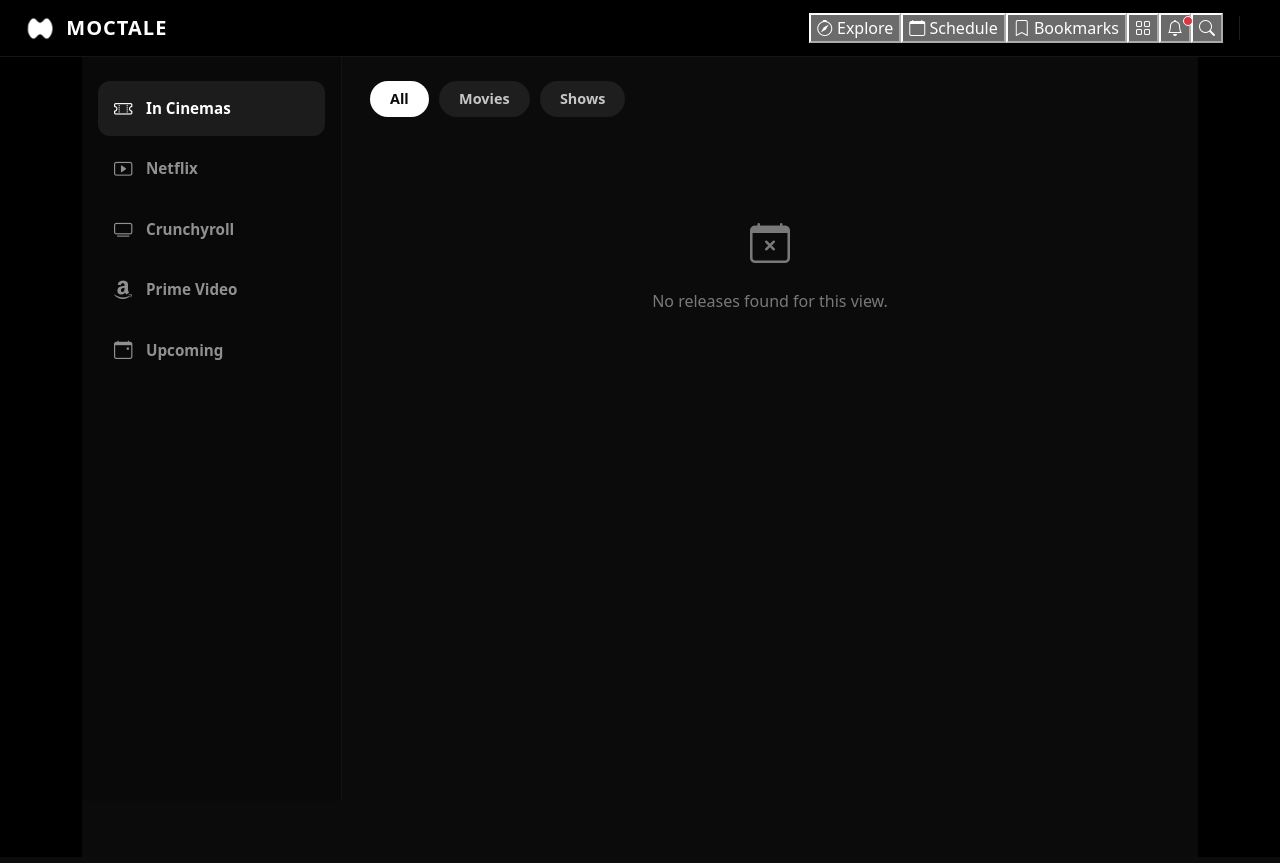
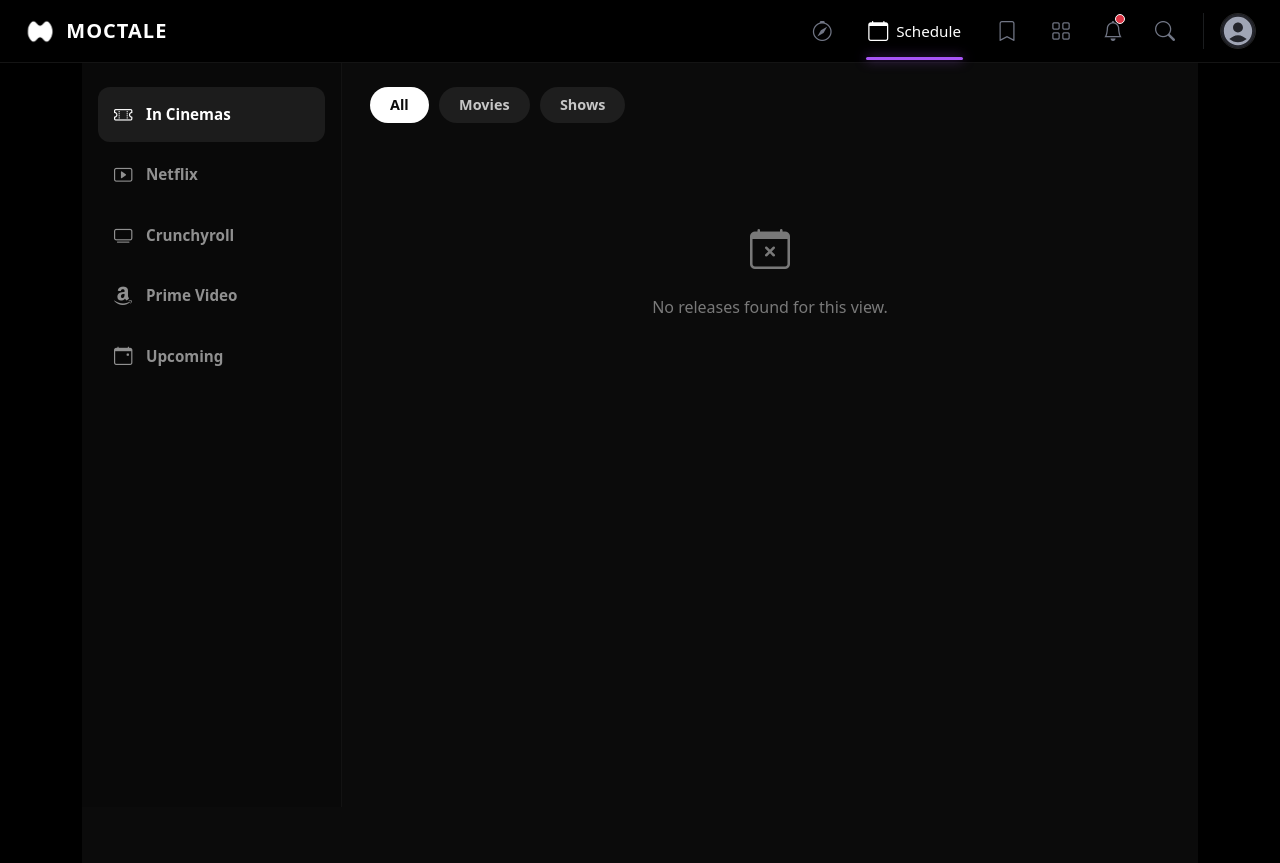
Before and after one commit to Amrinder-17/Moctale-clone, a Django app: page /media/schedule/ in a window 1280 px wide. Before the commit the page ends 360 px from the top, so only its background shows below. Run offline with Django 5.2, Linux system fonts and the light colour scheme; a user stored in the database is signed in; data that the repository does not hold is empty.

Commit message:
resolve a merge conflict about the navbar

```diff
--- a/moctale/movies/static/movies/style.css
+++ b/moctale/movies/static/movies/style.css
@@ -10,29 +10,199 @@
   box-sizing: border-box;
 }
 
+.nav-icon-links-container {
+  display: flex;
+  align-items: center;
+  gap: 8px; /* Perfectly standard spacing layout gap */
+}
+
 /* Base Nav Tray Item Button Element Style Layout */
+.nav-tray-btn {
+  background: transparent !important;
+  border: none !important;
+  padding: 8px 14px !important;
+  display: inline-flex !important;
+  align-items: center !important;
+  justify-content: center !important;
+  gap: 0px; /* Hidden text container width gap boundary */
+  color: #717685 !important; /* Neutral dark grey desaturated text color tint */
+  border-radius: 8px;
+  cursor: pointer;
+  position: relative;
+  outline: none !important;
+
+  /* Critical: Handles smooth animation expansion interpolation */
+  transition: color 0.3s cubic-bezier(0.4, 0, 0.2, 1),
+              background-color 0.2s ease,
+              gap 0.3s cubic-bezier(0.4, 0, 0.2, 1) !important;
+}
 
 /* Base icon sizing scales rules */
+.nav-tray-btn i {
+  font-size: 1.25rem !important;
+  display: inline-block;
+  line-height: 1;
+}
+
+.nav-static-icon-btn {
+  background: transparent !important;
+  border: none !important;
+  padding: 8px 12px !important;
+  display: inline-flex !important;
+  align-items: center !important;
+  justify-content: center !important;
+  color: #717685 !important;
+  cursor: pointer;
+  outline: none !important;
+  transition: color 0.2s ease, transform 0.1s ease;
+}
+
+.nav-static-icon-btn i {
+  font-size: 1.25rem !important;
+}
+
+.nav-static-icon-btn:hover {
+  color: #cdd1db !important;
+}
 
 /* Adjust layout alignment for notification dot marker on a static button context */
+.nav-static-icon-btn .notification-dot {
+  top: 6px !important;
+  right: 10px !important;
+}
+
+
+.search-toggle-btn .search-icon-wrapper {
+  position: relative;
+  width: 20px;
+  height: 20px;
+  display: block;
+}
 
 /* Base Lens Vector Layer Style */
+.search-toggle-btn .search-lens {
+  position: absolute;
+  inset: 0;
+  display: flex;
+  align-items: center;
+  justify-content: center;
+  transition: transform 0.25s cubic-bezier(0.4, 0, 0.2, 1), opacity 0.2s ease;
+}
 
 /* Base Hidden Cross Element Character Styling Track */
+.search-toggle-btn .search-cross {
+  position: absolute;
+  inset: 0;
+  display: flex;
+  align-items: center;
+  justify-content: center;
+  font-size: 1.8rem;
+  line-height: 1;
+  color: #ffffff;
+  opacity: 0;
+  transform: rotate(-90deg) scale(0.3);
+  transition: transform 0.25s cubic-bezier(0.4, 0, 0.2, 1), opacity 0.2s ease;
+}
 
 /* Active Class states triggered dynamically via JS toggle actions */
+.search-toggle-btn.search-active {
+  color: #ffffff !important;
+}
+
+.search-toggle-btn.search-active .search-lens {
+  opacity: 0;
+  transform: rotate(90deg) scale(0.3);
+}
+
+.search-toggle-btn.search-active .search-cross {
+  opacity: 1;
+  transform: rotate(0deg) scale(1);
+}
 
 /* The Label Text box: COMPLETELY COLLAPSED BY DEFAULT */
+.nav-tray-btn .label-text {
+  max-width: 0;
+  overflow: hidden;
+  white-space: nowrap;
+  font-size: 0.95rem;
+  font-weight: 500;
+  display: inline-block;
+  opacity: 0;
+  transition: max-width 0.3s cubic-bezier(0.4, 0, 0.2, 1),
+              opacity 0.2s cubic-bezier(0.4, 0, 0.2, 1) !important;
+}
 
 /* Red notification alert badge dot alignment adjustments */
+.nav-tray-btn .notification-dot {
+  top: 6px !important;
+  right: 14px !important;
+}
 
 /* Hover over styling profile tracks */
+.nav-tray-btn:hover {
+  color: #cdd1db !important;
+}
+
+.nav-tray-btn.active {
+  color: #ffffff !important;
+  gap: 8px;
+}
+
+.nav-tray-btn.active .label-text {
+  max-width: 120px; /* Expands to structural content bounding constraints limit dynamically */
+  opacity: 1;
+}
 
 /* The Neon Purple Baseline Tracking Bar Glow Overlay Accent Underneath */
+.nav-tray-btn.active::after {
+  content: '';
+  position: absolute;
+  bottom: -10px; /* Tightly drops linear accent rule track line cleanly over boundary frame split */
+  left: 12px;
+  right: 12px;
+  height: 3px;
+  background: #a855f7; /* High fidelity vivid premium synth-purple tone */
+  border-radius: 99px;
+  box-shadow: 0 0 12px rgba(168, 85, 247, 0.6); /* Adds the neon light bar bloom bleed glow */
+}
 
 /* ==========================================================================
    PROFILE BADGE CONTAINER WRAPPER RENDER CONTROLS
    ========================================================================== */
+.nav-profile-section {
+  display: flex;
+  align-items: center;
+  justify-content: center;
+}
+
+.profile-badge-link {
+  display: block;
+  width: 36px;
+  height: 36px;
+  border-radius: 50%;
+  overflow: hidden;
+  border: 1.5px solid rgba(255, 255, 255, 0.15);
+  transition: border-color 0.2s ease;
+}
+
+.profile-badge-link:hover {
+  border-color: #ffffff;
+}
+
+.profile-badge-img {
+  width: 100%;
+  height: 100%;
+  object-fit: cover;
+}
+
+.profile-badge-fallback svg {
+  width: 100%;
+  height: 100%;
+  color: #a0a5b5;
+  background: #24252c;
+  display: block;
+}
+
 
 .search-overlay-modal-screen {
   position: fixed !important;
```
